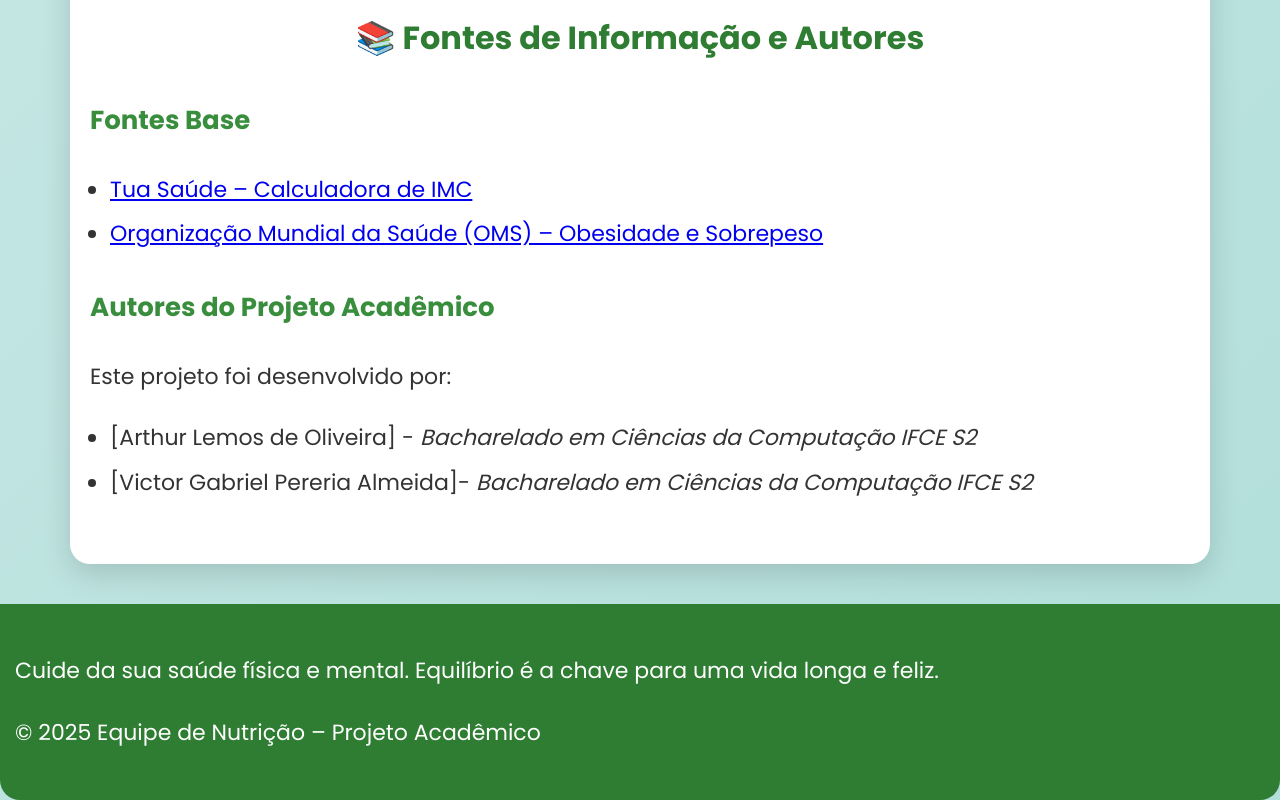
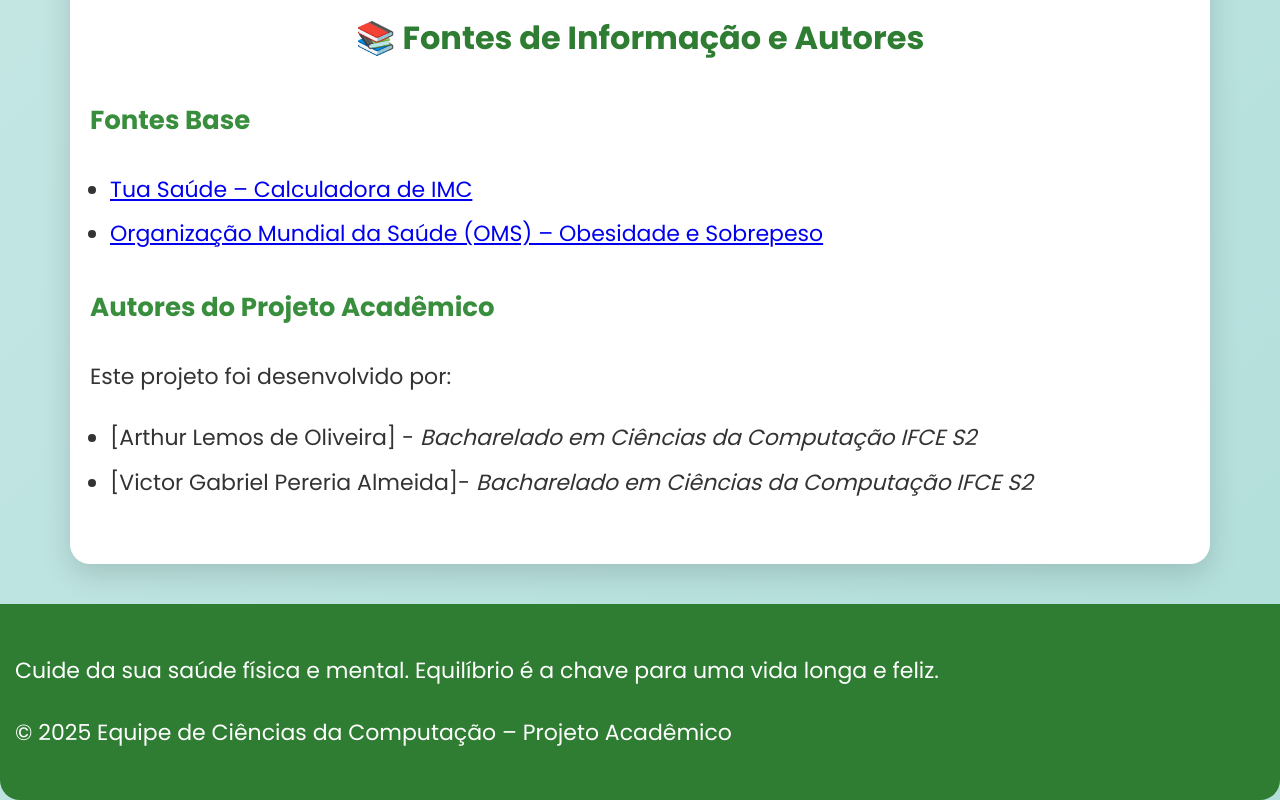
Before and after one commit to ccifce/calculadora-imc, a plain HTML site: page index.html in a window 1280 px wide. Shown: the part 3562-4362 px from the top of the page. Drawn offline with nearby package versions, Linux system fonts and the light colour scheme.

Commit message:
Update footer copyright team name

```diff
--- a/index.html
+++ b/index.html
@@ -111,7 +111,7 @@
 
   <footer>
     <p>Cuide da sua saúde física e mental. Equilíbrio é a chave para uma vida longa e feliz.</p>
-    <p>© 2025 Equipe de Nutrição – Projeto Acadêmico</p>
+    <p>© 2025 Equipe de Ciências da Computação – Projeto Acadêmico</p>
   </footer>
 
   <script src="script.js"></script>
```
